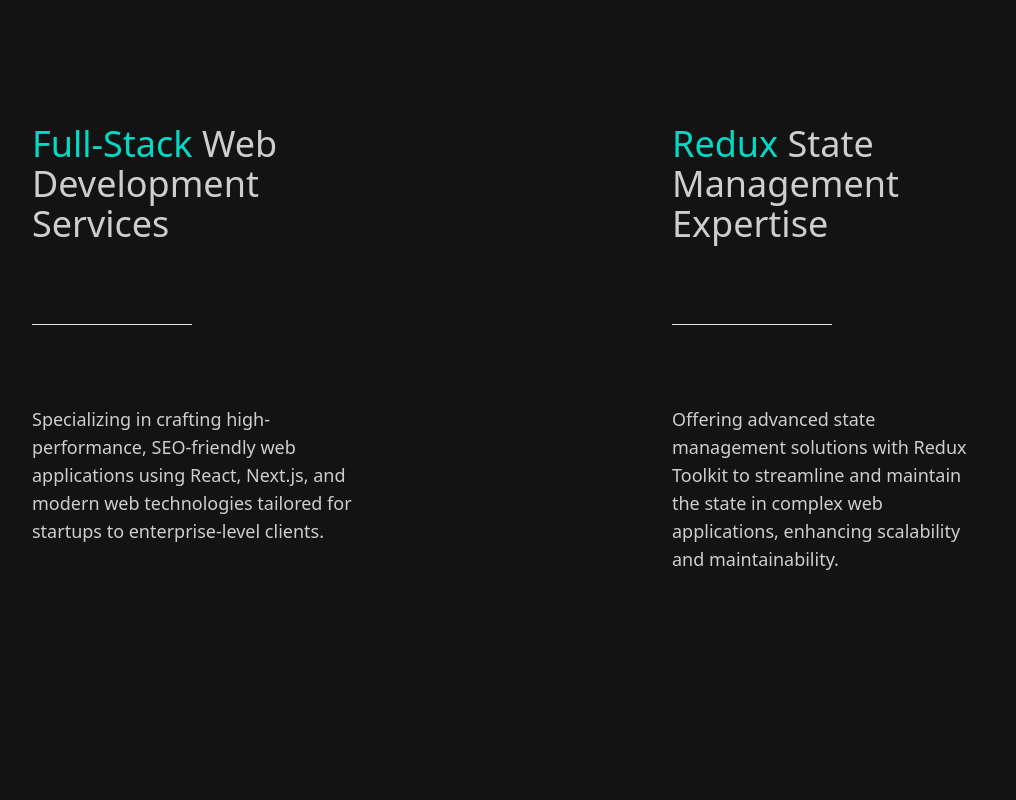
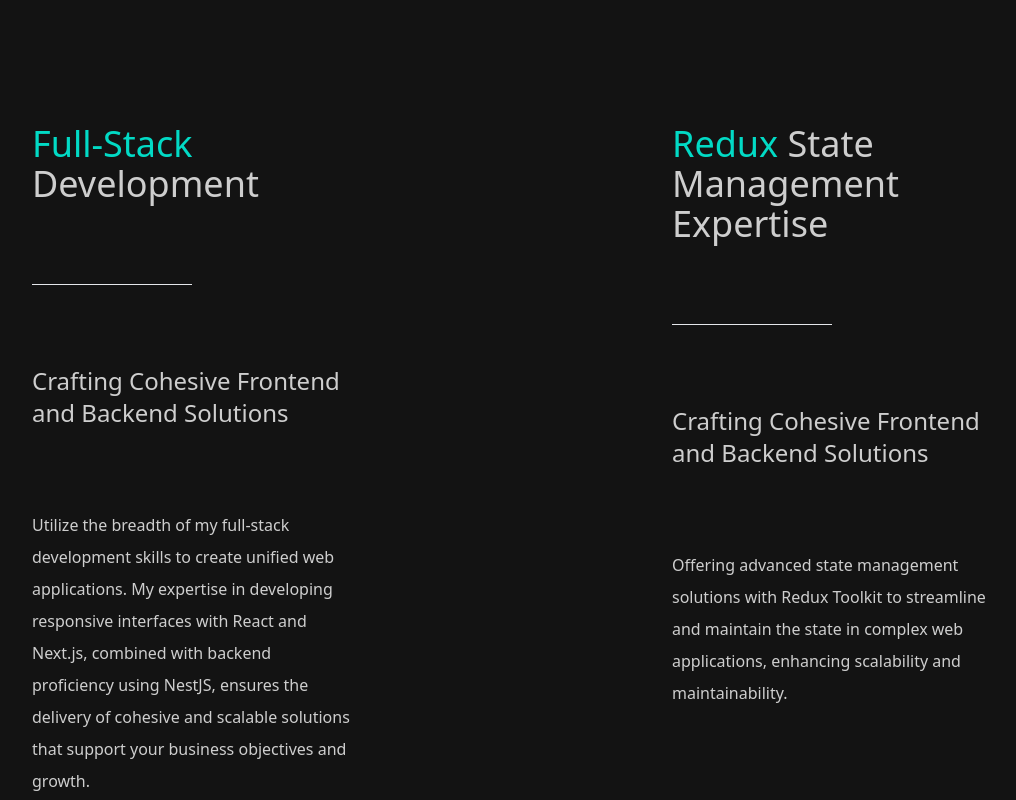
Before and after one commit to LordCail1/portfolio_front_end, a Next.js app: page / in a window 1280 px wide. Shown: the part 860-1660 px from the top of the page, without its empty margins (128-1144 px from the left). Built offline with nearby package versions, Linux system fonts and the light colour scheme; a web font is replaced by a local one.

Commit message:
FD-68 changed the text and spacing for 'full-stack' service card

```diff
--- a/src/components/ServicesSection/ServiceCard/ServiceCard.tsx
+++ b/src/components/ServicesSection/ServiceCard/ServiceCard.tsx
@@ -54,7 +54,10 @@
 			</figure>
 			<div className="text-american_silver">
 				<hr className="sm:w-1/2" />
-				<p className="py-20 text-center text-lg sm:text-left">{description}</p>
+				<h3 className="pt-20 text-2xl font-extralight text-american_silver">
+					Crafting Cohesive Frontend and Backend Solutions
+				</h3>
+				<p className="pt-20 pb-0 text-center text-base leading-loose sm:text-left">{description}</p>
 			</div>
 			<motion.div
 				animate={isHovered ? "visible" : "hidden"}
--- a/src/components/ServicesSection/ServicesSection.tsx
+++ b/src/components/ServicesSection/ServicesSection.tsx
@@ -18,11 +18,11 @@
 								text="Full-Stack"
 								className="text-mint_morning"
 							/>
-							{" Web Development Services"}
+							{" Development"}
 						</>
 					}
 					description={
-						"Specializing in crafting high-performance, SEO-friendly web applications using React, Next.js, and modern web technologies tailored for startups to enterprise-level clients."
+						"Utilize the breadth of my full-stack development skills to create unified web applications. My expertise in developing responsive interfaces with React and Next.js, combined with backend proficiency using NestJS, ensures the delivery of cohesive and scalable solutions that support your business objectives and growth."
 					}
 				/>
 				<ServiceCard
```
